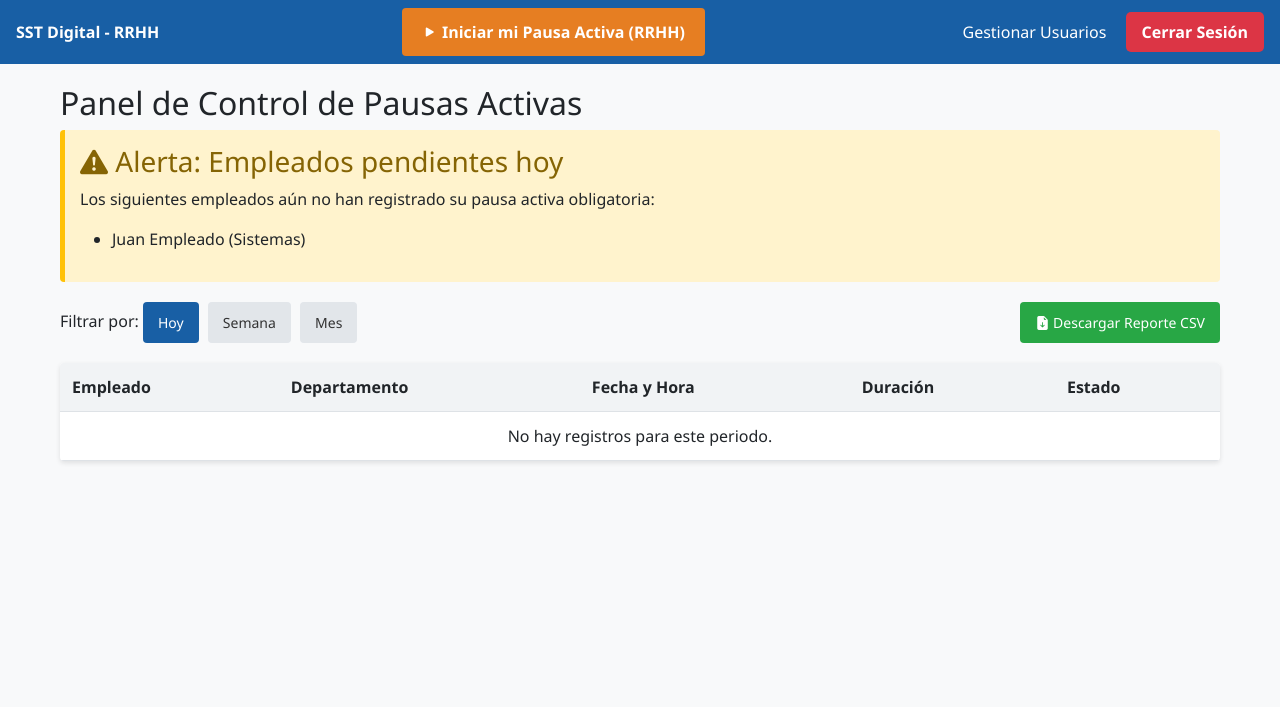
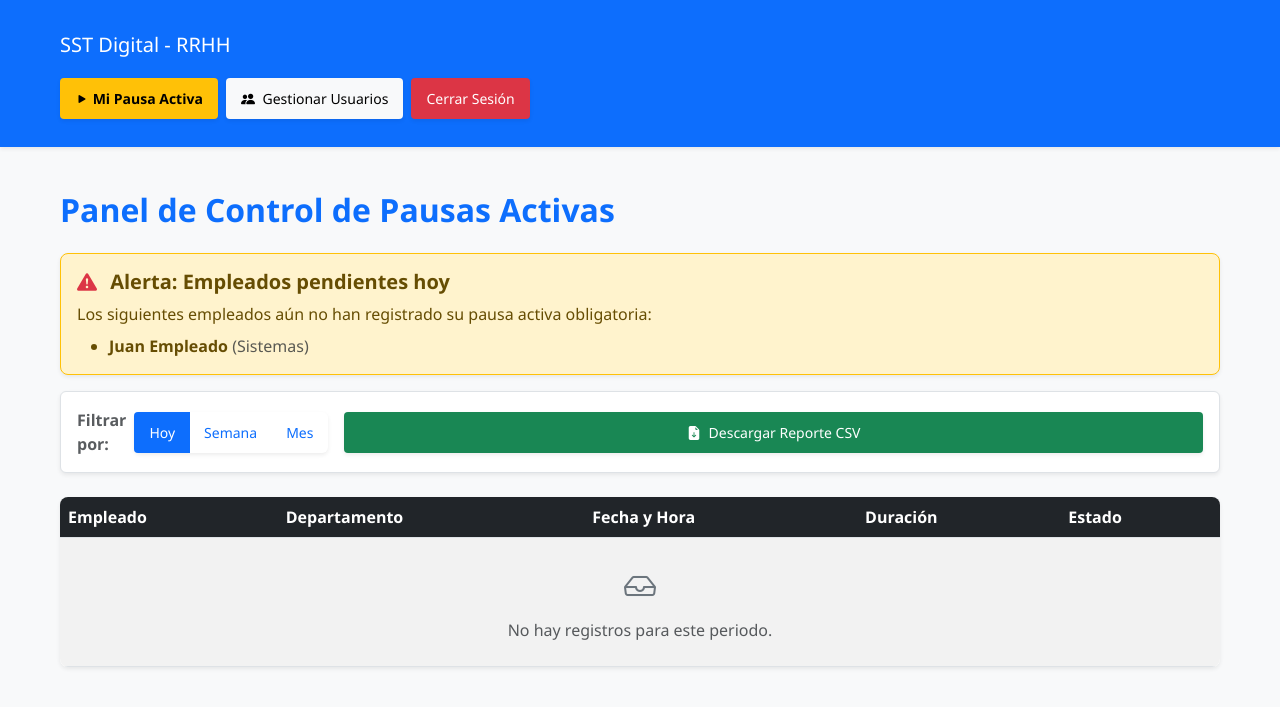
Before and after one commit to Sofia032347/sst-digital-app, a Spring Boot app: page /actividades/rrhh in a window 1280 px wide. Shown: the top 707 px of the page. Run offline with Spring Boot 4, Linux system fonts and the light colour scheme; a user stored in the database is signed in; data comes from the database, SQL or seed files in the repository.

Commit message:
Agregando cambios para Render

```diff
--- a/src/main/java/com/sst/sst/controller/HomeController.java
+++ b/src/main/java/com/sst/sst/controller/HomeController.java
@@ -6,7 +6,7 @@ import org.springframework.web.bind.annotation.GetMapping;
 @Controller
 public class HomeController {
 
-    @GetMapping("/")
+    @GetMapping("/index")
     public String mostrarIndex() {
         return "index";
     }
--- a/src/main/java/com/sst/sst/controller/LogoutController.java
+++ b/src/main/java/com/sst/sst/controller/LogoutController.java
@@ -11,6 +11,6 @@ public class LogoutController {
     public String cerrarSesion(HttpSession session) {
         session.invalidate();
 
-        return "redirect:/";
+        return "redirect:/index";
     }
 }
--- a/src/main/resources/templates/login.html
+++ b/src/main/resources/templates/login.html
@@ -1,7 +1,7 @@
 <!DOCTYPE html>
 <html lang="es" xmlns:th="http://www.thymeleaf.org">
 <head>
-    <meta charset="UTF-8">
+    <meta charset="UTF-8" name="viewport" content="width=device-width, initial-scale=1.0">
     <title>SST Digital - Iniciar Sesión</title>
     <link href="https://cdn.jsdelivr.net/npm/bootstrap@5.3.0/dist/css/bootstrap.min.css" rel="stylesheet">
     <link rel="stylesheet" href="https://cdn.jsdelivr.net/npm/bootstrap-icons@1.11.3/font/bootstrap-icons.min.css">
--- a/src/main/resources/templates/rrhh/rrhh.html
+++ b/src/main/resources/templates/rrhh/rrhh.html
@@ -2,54 +2,75 @@
 <html lang="es" xmlns:th="http://www.thymeleaf.org">
 <head>
     <meta charset="UTF-8">
+    <meta name="viewport" content="width=device-width, initial-scale=1.0">
     <title>Panel RRHH - SST Digital</title>
+
     <link href="https://cdn.jsdelivr.net/npm/bootstrap@5.3.0/dist/css/bootstrap.min.css" rel="stylesheet">
     <link rel="stylesheet" href="https://cdn.jsdelivr.net/npm/bootstrap-icons@1.11.3/font/bootstrap-icons.min.css">
+
     <link rel="stylesheet" th:href="@{/css/rrhh.css}">
 </head>
-<body>
+<body class="bg-light">
 
-<nav>
-    <strong>SST Digital - RRHH</strong>
+<nav class="navbar navbar-dark bg-primary mb-4 shadow-sm">
+    <div class="container d-flex flex-column flex-md-row justify-content-between align-items-center gap-3">
+        <span class="navbar-brand mb-0 h1 fs-5 fs-md-4 text-center">SST Digital - RRHH</span>
 
-    <div class="action-container">
-        <a th:href="@{/actividades/pausa-activa}" class="btn btn-pausa">
-            <i class="bi bi-play-fill"></i> Iniciar mi Pausa Activa (RRHH)
+        <div class="d-grid gap-2 d-md-flex align-items-center w-100 w-md-auto">
+            <a th:href="@{/actividades/pausa-activa}" class="btn btn-warning btn-sm fw-bold shadow-sm">
+                <i class="bi bi-play-fill"></i> Mi Pausa Activa
+            </a>
+            <a th:href="@{/usuarios}" class="btn btn-light btn-sm shadow-sm">
+                <i class="bi bi-people-fill me-1"></i> Gestionar Usuarios
+            </a>
+
+            <form th:action="@{/logout}" method="post" class="m-0">
+                <button type="submit" class="btn btn-danger btn-sm w-100 shadow-sm">Cerrar Sesión</button>
+            </form>
+        </div>
+    </div>
+</nav>
+
+<div class="container mb-5">
+    <h2 class="mb-4 text-center text-md-start text-primary fw-bold">Panel de Control de Pausas Activas</h2>
+
+    <div class="alert alert-warning shadow-sm border-warning rounded-3" th:if="${!empleadosPendientes.isEmpty()}">
+        <h5 class="alert-heading fw-bold">
+            <i class="bi bi-exclamation-triangle-fill text-danger me-2"></i> Alerta: Empleados pendientes hoy
+        </h5>
+        <p class="mb-2">Los siguientes empleados aún no han registrado su pausa activa obligatoria:</p>
+        <ul class="mb-0">
+            <li th:each="p : ${empleadosPendientes}" class="fw-semibold">
+                <span th:text="${p.nombre}"></span>
+                <span class="text-muted fw-normal" th:text="'(' + ${p.departamento} + ')'"></span>
+            </li>
+        </ul>
+    </div>
+
+    <div class="d-flex flex-column flex-lg-row justify-content-between align-items-lg-center gap-3 mb-4 p-3 bg-white rounded shadow-sm border">
+        <div class="d-flex flex-column flex-sm-row align-items-sm-center gap-2">
+            <span class="fw-bold text-muted d-none d-sm-inline">Filtrar por: </span>
+
+            <div class="btn-group w-100 w-sm-auto shadow-sm" role="group">
+                <a th:href="@{/actividades/rrhh(filtro='dia')}"
+                   th:classappend="${filtroActual == 'dia' ? 'active' : ''}" class="btn btn-outline-primary">Hoy</a>
+                <a th:href="@{/actividades/rrhh(filtro='semana')}"
+                   th:classappend="${filtroActual == 'semana' ? 'active' : ''}" class="btn btn-outline-primary">Semana</a>
+                <a th:href="@{/actividades/rrhh(filtro='mes')}"
+                   th:classappend="${filtroActual == 'mes' ? 'active' : ''}" class="btn btn-outline-primary">Mes</a>
+            </div>
+        </div>
+
+        <a th:href="@{/actividades/descargar}" class="btn btn-success w-100 w-lg-auto shadow-sm">
+            <i class="bi bi-file-earmark-arrow-down-fill me-1"></i> Descargar Reporte CSV
         </a>
     </div>
 
-    <div class="nav-links">
-        <a th:href="@{/usuarios}">Gestionar Usuarios</a>
-        <a th:href="@{/logout}" class="btn-logout">Cerrar Sesión</a>
-    </div>
-</nav>
-
-<div class="container">
-    <h2>Panel de Control de Pausas Activas</h2>
-
-    <div class="alert-section" th:if="${!empleadosPendientes.isEmpty()}">
-        <h3><i class="bi bi-exclamation-triangle-fill"></i> Alerta: Empleados pendientes hoy</h3>
-        <p>Los siguientes empleados aún no han registrado su pausa activa obligatoria:</p>
-        <ul>
-            <li th:each="p : ${empleadosPendientes}" th:text="${p.nombre + ' (' + p.departamento + ')'}"></li>
-        </ul>
-    </div>
-
-    <div class="toolbar">
-        <div class="filters">
-            <span>Filtrar por: </span>
-            <a th:href="@{/actividades/rrhh(filtro='dia')}"
-               th:classappend="${filtroActual == 'dia' ? 'active' : ''}" class="btn btn-filter">Hoy</a>
-            <a th:href="@{/actividades/rrhh(filtro='semana')}"
-               th:classappend="${filtroActual == 'semana' ? 'active' : ''}" class="btn btn-filter">Semana</a>
-            <a th:href="@{/actividades/rrhh(filtro='mes')}"
-               th:classappend="${filtroActual == 'mes' ? 'active' : ''}" class="btn btn-filter">Mes</a>
-        </div>
-        <a th:href="@{/actividades/descargar}" class="btn btn-green"><i class="bi bi-file-earmark-arrow-down-fill"></i> Descargar Reporte CSV</a>
-    </div>
-
-    <table>
-        <thead>
+    <div class="card shadow-sm border-0 rounded-3 overflow-hidden">
+        <div class="card-body p-0">
+            <div class="table-responsive">
+                <table class="table table-striped table-hover align-middle mb-0">
+                    <thead class="table-dark">
                     <tr>
                         <th>Empleado</th>
                         <th>Departamento</th>
@@ -60,22 +81,29 @@
                     </thead>
                     <tbody>
                     <tr th:each="act : ${listaActividades}">
-            <td th:text="${act.usuario.nombre}"></td>
+                        <td th:text="${act.usuario.nombre}" class="fw-semibold"></td>
                         <td th:text="${act.usuario.departamento}"></td>
                         <td th:text="${#temporals.format(act.fecha, 'dd/MM/yyyy HH:mm')}"></td>
                         <td th:text="${act.duracionSegundos + ' seg'}"></td>
                         <td>
-                <span th:if="${act.estado == 'EN_PROCESO'}" class="badge bg-warning">En Proceso <i class="bi bi-hourglass-split"></i></span>
-                <span th:if="${act.estado == 'COMPLETADA'}" class="badge bg-success">Completada <i class="bi bi-check-lg"></i></span>
-                <span th:if="${act.estado == 'INCOMPLETA'}" class="badge bg-danger">Incompleta <i class="bi bi-x-lg"></i></span>
+                            <span th:if="${act.estado == 'EN_PROCESO'}" class="badge bg-warning text-dark py-2">En Proceso <i class="bi bi-hourglass-split"></i></span>
+                            <span th:if="${act.estado == 'COMPLETADA'}" class="badge bg-success py-2">Completada <i class="bi bi-check-lg"></i></span>
+                            <span th:if="${act.estado == 'INCOMPLETA'}" class="badge bg-danger py-2">Incompleta <i class="bi bi-x-lg"></i></span>
                         </td>
                     </tr>
                     <tr th:if="${listaActividades.isEmpty()}">
-            <td colspan="5" class="text-center">No hay registros para este periodo.</td>
+                        <td colspan="5" class="text-center text-muted py-4">
+                            <i class="bi bi-inbox fs-2 d-block mb-2 text-secondary"></i>
+                            No hay registros para este periodo.
+                        </td>
                     </tr>
                     </tbody>
                 </table>
             </div>
+        </div>
+    </div>
+</div>
 
+<script src="https://cdn.jsdelivr.net/npm/bootstrap@5.3.0/dist/js/bootstrap.bundle.min.js"></script>
 </body>
 </html>
```
Also changed, not shown: src/main/resources/templates/empleado/empleado.html (+34 -17 lines), src/main/resources/templates/index.html (+32 -29 lines), src/main/resources/templates/pausa-activa.html (+42 -31 lines), src/main/resources/templates/rrhh/usuarios/usuario.html (+21 -16 lines). Lines whose indentation alone changed are shown as unchanged.
